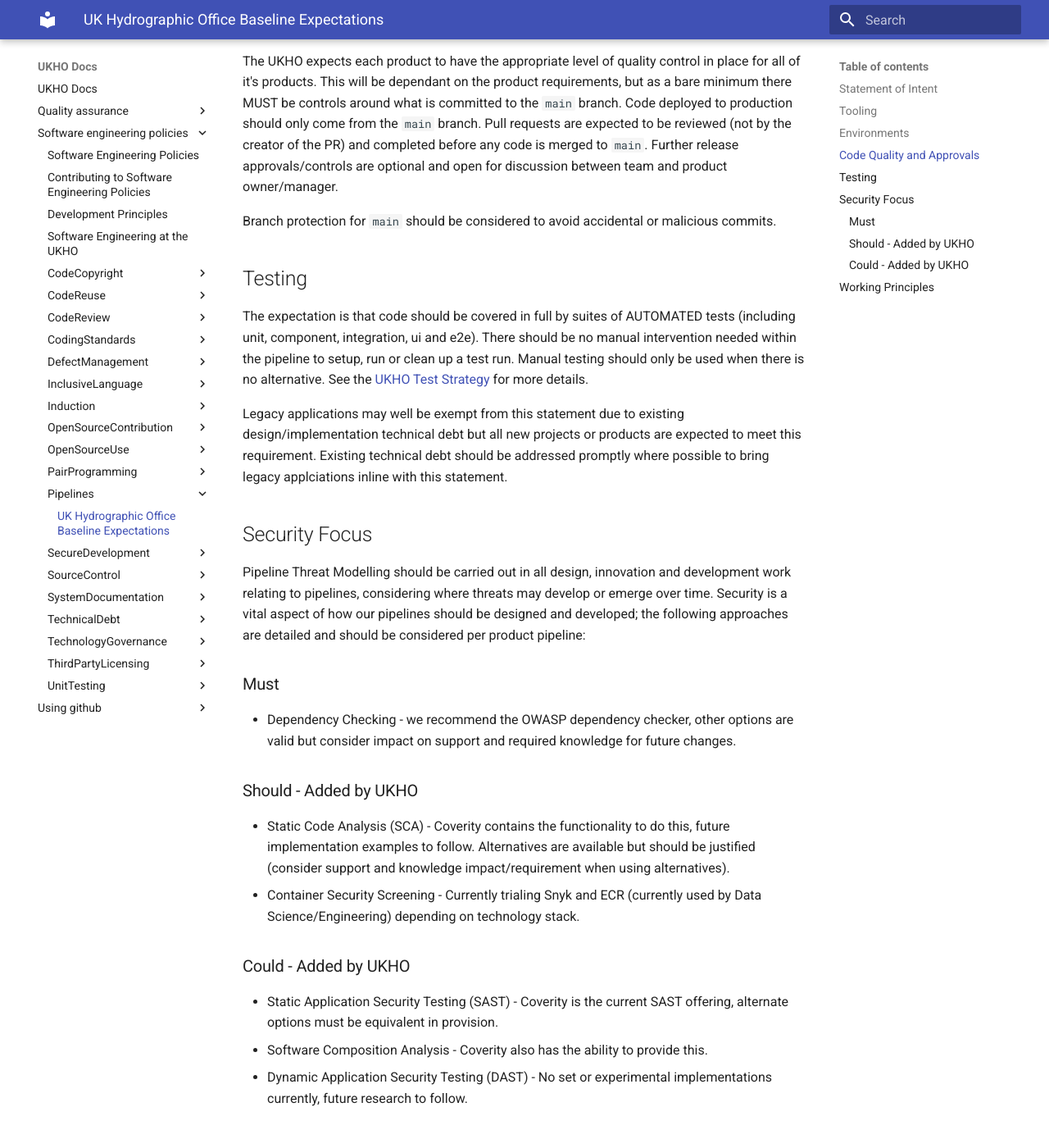
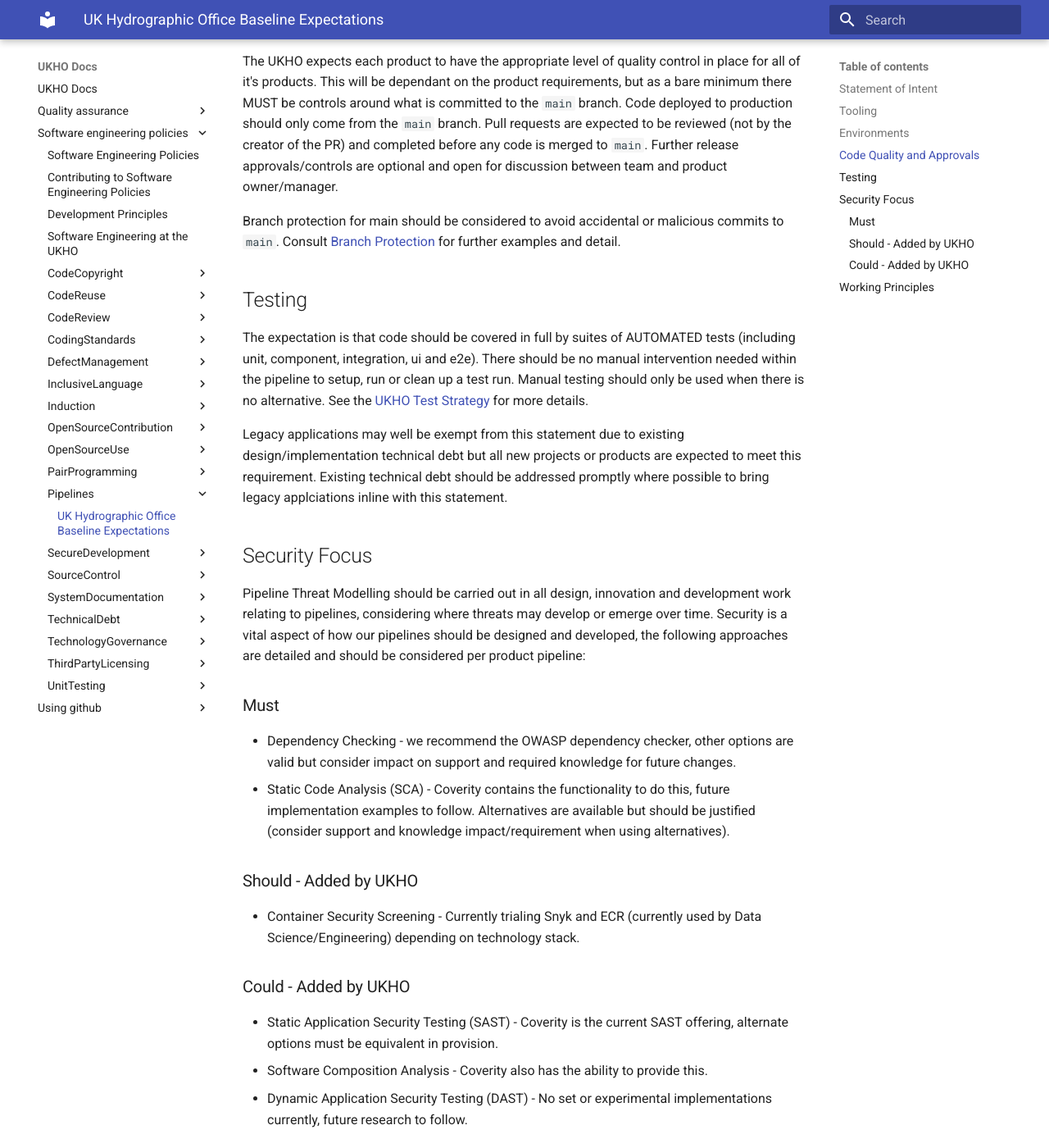
Before and after one commit to UKHO/docs, an MkDocs documentation site: the page built from docs/software-engineering-policies/Pipelines/Baseline_Policy.md, in a window 1280 px wide and 1400 px high, scrolled down 1117 px. Shown: the whole window at 82% size. Built offline with MkDocs 1.6.1 and Material for MkDocs 9.7.7, drawn with Linux system fonts in a browser that asks for light colours; some of the changed text lies outside the part shown.

Commit message:
Updated SAST requirements based on policy

```diff
--- a/docs/software-engineering-policies/Pipelines/Baseline_Policy.md
+++ b/docs/software-engineering-policies/Pipelines/Baseline_Policy.md
@@ -14,7 +14,7 @@ The UKHO expects a release pipeline to include the following environments:
 
 ![Baseline Implementation Diagram](../Resources/baseline-diagram.png)
 
-The UKHO considers a minimum of three identical environments standard practice:
+The UKHO considers a minimum of three identical environments standard practice;
 
 - Development/engineering work
 - Formal testing (whether that be automated, manual, exploratory or end-user)
@@ -26,25 +26,25 @@ This is not the specific requirement for every project but should be considered
 
 The UKHO expects each product to have the appropriate level of quality control in place for all of it's products. This will be dependant on the product requirements, but as a bare minimum there MUST be controls around what is committed to the `main` branch. Code deployed to production should only come from the `main` branch. Pull requests are expected to be reviewed (not by the creator of the PR) and completed before any code is merged to `main`. Further release approvals/controls are optional and open for discussion between team and product owner/manager.
 
-Branch protection for `main` should be considered to avoid accidental or malicious commits.
+Branch protection for main should be considered to avoid accidental or malicious commits to `main`. Consult [Branch Protection](BranchProtection.md) for further examples and detail.
 
 ## Testing
 
-The expectation is that code should be covered in full by suites of AUTOMATED tests (including unit, component, integration, ui and e2e). There should be no manual intervention needed within the pipeline to setup, run or clean up a test run. Manual testing should only be used when there is no alternative. See the [UKHO Test Strategy](https://github.com/UKHO/docs/blob/master/docs/quality-assurance/test-strategy.md) for more details.
+The expectation is that code should be covered in full by suites of AUTOMATED tests (including unit, component, integration, ui and e2e). There should be no manual intervention needed within the pipeline to setup, run or clean up a test run. Manual testing should only be used when there is no alternative. See the [UKHO Test Strategy](https://docs.ukho.dev/quality-assurance/test-strategy/) for more details.
 
 Legacy applications may well be exempt from this statement due to existing design/implementation technical debt but all new projects or products are expected to meet this requirement. Existing technical debt should be addressed promptly where possible to bring legacy applciations inline with this statement.
 
 ## Security Focus
 
-Pipeline Threat Modelling should be carried out in all design, innovation and development work relating to pipelines, considering where threats may develop or emerge over time. Security is a vital aspect of how our pipelines should be designed and developed; the following approaches are detailed and should be considered per product pipeline:
+Pipeline Threat Modelling should be carried out in all design, innovation and development work relating to pipelines, considering where threats may develop or emerge over time. Security is a vital aspect of how our pipelines should be designed and developed, the following approaches are detailed and should be considered per product pipeline:
 
 ### Must
 
 - Dependency Checking - we recommend the OWASP dependency checker, other options are valid but consider impact on support and required knowledge for future changes.
+- Static Code Analysis (SCA) - Coverity contains the functionality to do this, future implementation examples to follow. Alternatives are available but should be justified (consider support and knowledge impact/requirement when using alternatives).
 
 ### Should - Added by UKHO
 
-- Static Code Analysis (SCA) - Coverity contains the functionality to do this, future implementation examples to follow. Alternatives are available but should be justified (consider support and knowledge impact/requirement when using alternatives).
 - Container Security Screening - Currently trialing Snyk and ECR (currently used by Data Science/Engineering) depending on technology stack.
 
 ### Could - Added by UKHO
```
Also changed, not shown: other parts of docs/software-engineering-policies/Pipelines/Baseline_Policy.md (+1 -1 lines).
